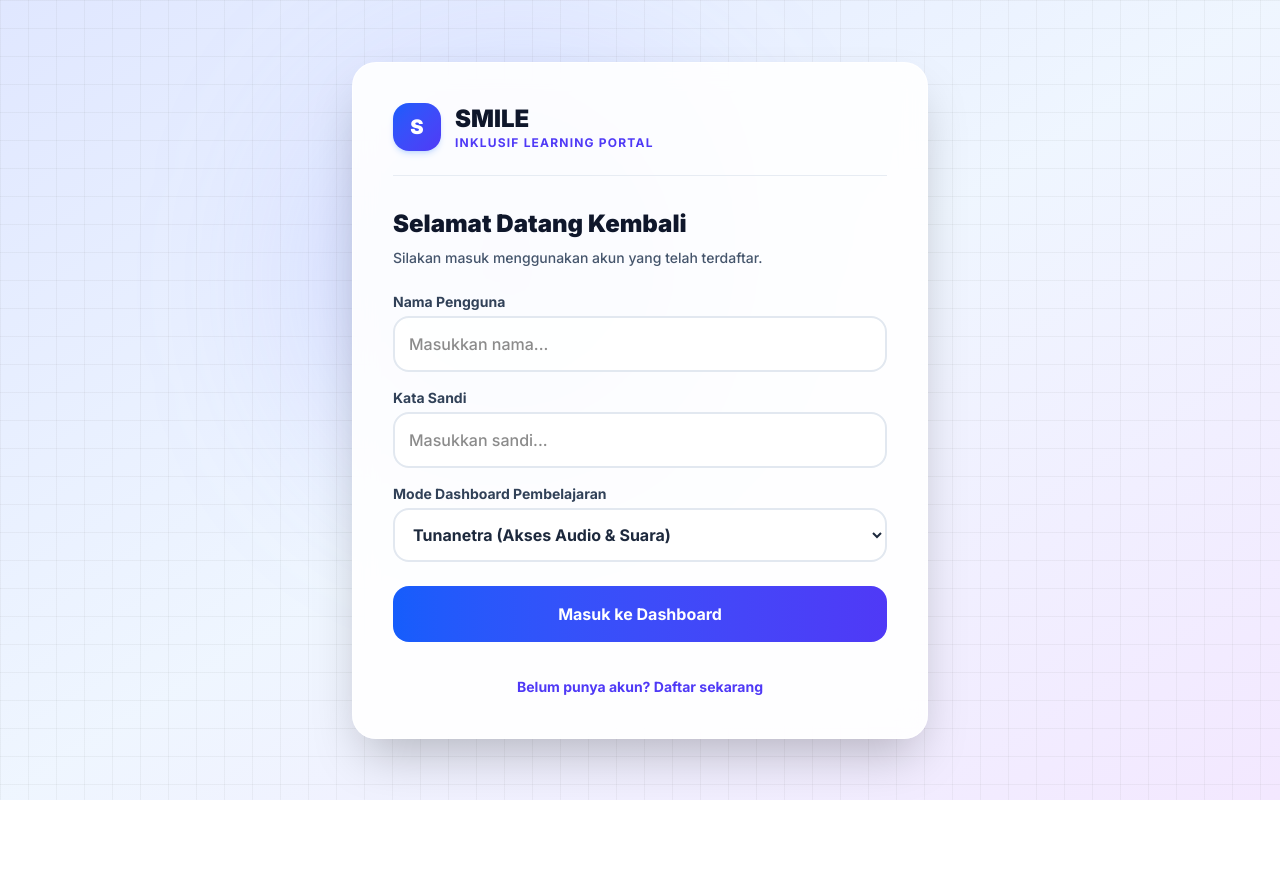
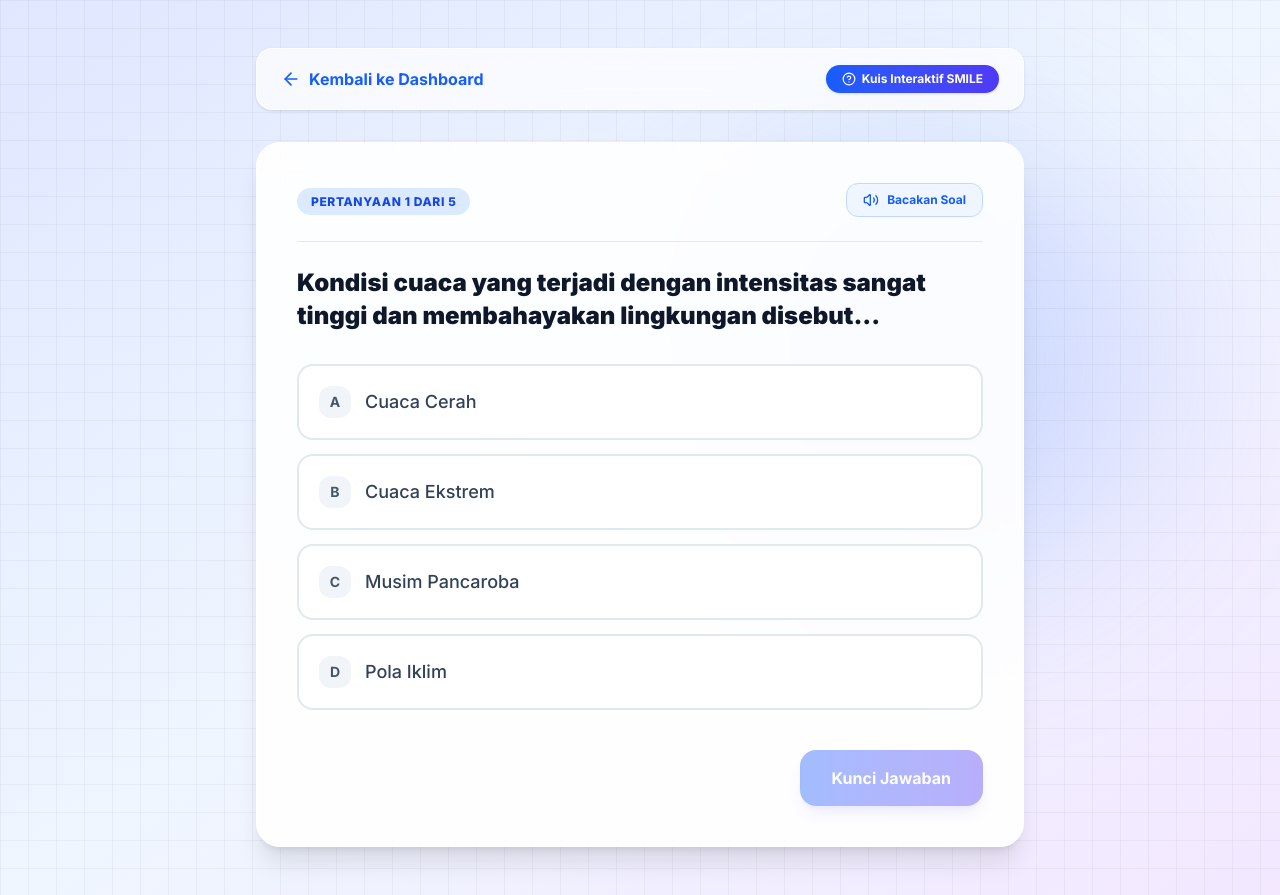
Before and after one commit to naisaaaa745/SMILE, a Next.js app: page /quis-game in a window 1280 px wide. Before the commit the page ends 800 px from the top, so only its background shows below. Built offline with nearby package versions, Linux system fonts and the light colour scheme.

Commit message:
feat: implement interactive quiz page with text-to-speech support for accessibility

```diff
--- a/app/quis-game/page.tsx
+++ b/app/quis-game/page.tsx
@@ -1,105 +1,278 @@
 'use client';
-import { useState } from 'react';
-import { useRouter } from 'next/navigation';
+import { useState, useEffect } from 'react';
+import { ArrowLeft, Volume2, RotateCcw, CheckCircle2, XCircle, Award, HelpCircle } from 'lucide-react';
 import Link from 'next/link';
 
-export default function SignInPage() {
-  const router = useRouter();
-  const [isRegisterMode, setIsRegisterMode] = useState(false);
-  const [username, setUsername] = useState('');
-  const [password, setPassword] = useState('');
-  const [jenisDisabilitas, setJenisDisabilitas] = useState('Tunanetra');
-  const [errorMsg, setErrorMsg] = useState('');
-  const [successMsg, setSuccessMsg] = useState('');
-  const [isLoading, setIsLoading] = useState(false);
+// Data Kuis yang disusun dari Materi Cuaca Ekstrem
+const quizQuestions = [
+  {
+    id: 1,
+    question: "Kondisi cuaca yang terjadi dengan intensitas sangat tinggi dan membahayakan lingkungan disebut...",
+    options: ["Cuaca Cerah", "Cuaca Ekstrem", "Musim Pancaroba", "Pola Iklim"],
+    correctAnswer: 1,
+    explanation: "Cuaca ekstrem adalah kondisi cuaca yang tidak normal dengan intensitas tinggi, seperti hujan lebat atau gelombang panas."
+  },
+  {
+    id: 2,
+    question: "Salah satu penyebab utama meningkatnya kejadian cuaca ekstrem di berbagai wilayah adalah...",
+    options: ["Perubahan Iklim", "Rotasi Bumi", "Banyaknya Pepohonan", "Gerhana Matahari"],
+    correctAnswer: 0,
+    explanation: "Perubahan iklim menyebabkan pergeseran pola cuaca sehingga cuaca ekstrem lebih sering terjadi."
+  },
+  {
+    id: 3,
+    question: "Apa tindakan yang tepat saat terjadi banjir di lingkungan sekitar kita?",
+    options: ["Bermain di genangan air banjir", "Mengikuti arahan petugas dan mencari tempat aman", "Tetap tidur di dalam rumah yang terendam", "Membuang sampah ke sungai"],
+    correctAnswer: 1,
+    explanation: "Mengikuti arahan evakuasi petugas sangat penting untuk menjaga keselamatan diri dari bahaya banjir."
+  },
+  {
+    id: 4,
+    question: "Kekeringan yang berkepanjangan dapat mengakibatkan dampak buruk, yaitu...",
+    options: ["Tanaman tumbuh subur", "Sulit memperoleh air bersih", "Sungai meluap deras", "Suhu udara menjadi sangat dingin"],
+    correctAnswer: 1,
+    explanation: "Saat kekeringan, cadangan air menurun drastis sehingga air bersih sulit didapat dan tanaman layu."
+  },
+  {
+    id: 5,
+    question: "Tindakan sederhana yang bisa kita lakukan untuk membantu mengurangi dampak perubahan iklim adalah...",
+    options: ["Menggunakan plastik sekali pakai sebanyak mungkin", "Menanam pohon dan menghemat listrik", "Menebang pohon di pekarangan", "Membiarkan lampu menyala seharian"],
+    correctAnswer: 1,
+    explanation: "Menanam pohon dan menghemat energi (listrik/air) adalah langkah nyata mengurangi pemanasan global."
+  }
+];
 
-  const handleSubmit = async (e: React.FormEvent) => {
-    e.preventDefault();
-    setErrorMsg(''); setSuccessMsg('');
-    if (!username.trim() || !password.trim()) { setErrorMsg('Nama pengguna dan kata sandi wajib diisi.'); return; }
-    setIsLoading(true);
+export default function QuizPage() {
+  const [currentQuestion, setCurrentQuestion] = useState(0);
+  const [selectedOption, setSelectedOption] = useState<number | null>(null);
+  const [isSubmitted, setIsSubmitted] = useState(false);
+  const [score, setScore] = useState(0);
+  const [showResult, setShowResult] = useState(false);
+  const [isPlayingAudio, setIsPlayingAudio] = useState(false);
 
-    try {
-      if (isRegisterMode) {
-        const res = await fetch('http://localhost:5000/api/register', {
-          method: 'POST', headers: { 'Content-Type': 'application/json' },
-          body: JSON.stringify({ username: username.trim(), password: password.trim(), jenis_disabilitas: jenisDisabilitas })
-        });
-        const data = await res.json();
-        if (!res.ok) throw new Error(data.message || 'Gagal melakukan registrasi.');
-        setSuccessMsg('Pendaftaran berhasil! Silakan masuk.');
-        setIsRegisterMode(false); setPassword('');
+  // Fitur Audio untuk membacakan pertanyaan & opsi (Ramah Tunanetra)
+  const readQuestion = (index: number) => {
+    if (typeof window === 'undefined') return;
+    window.speechSynthesis.cancel();
+
+    const q = quizQuestions[index];
+    const textToSpeak = `Pertanyaan nomor ${q.id}. ${q.question}. Pilihan jawaban: A. ${q.options[0]}. B. ${q.options[1]}. C. ${q.options[2]}. D. ${q.options[3]}.`;
+
+    const utterance = new SpeechSynthesisUtterance(textToSpeak);
+    utterance.lang = 'id-ID';
+    utterance.rate = 0.95;
+
+    utterance.onstart = () => setIsPlayingAudio(true);
+    utterance.onend = () => setIsPlayingAudio(false);
+    utterance.onerror = () => setIsPlayingAudio(false);
+
+    window.speechSynthesis.speak(utterance);
+  };
+
+  // Baca otomatis saat soal berganti
+  useEffect(() => {
+    if (!showResult) {
+      readQuestion(currentQuestion);
+    }
+    return () => {
+      if (typeof window !== 'undefined') window.speechSynthesis.cancel();
+    };
+  }, [currentQuestion, showResult]);
+
+  // Handle pilih jawaban
+  const handleSelectOption = (index: number) => {
+    if (isSubmitted) return; // Kunci jawaban jika sudah disubmit
+    setSelectedOption(index);
+  };
+
+  // Cek Jawaban
+  const handleSubmitAnswer = () => {
+    if (selectedOption === null) return;
+
+    setIsSubmitted(true);
+    if (selectedOption === quizQuestions[currentQuestion].correctAnswer) {
+      setScore(prev => prev + 1);
+    }
+  };
+
+  // Lanjut ke soal berikutnya
+  const handleNextQuestion = () => {
+    setSelectedOption(null);
+    setIsSubmitted(false);
+
+    if (currentQuestion < quizQuestions.length - 1) {
+      setCurrentQuestion(prev => prev + 1);
     } else {
-        const res = await fetch('http://localhost:5000/api/signin', {
-          method: 'POST', headers: { 'Content-Type': 'application/json' },
-          body: JSON.stringify({ username: username.trim(), password: password.trim() })
-        });
-        const data = await res.json();
-        if (!res.ok) throw new Error(data.message || 'Username atau password salah.');
-        setSuccessMsg('Login berhasil! Mengalihkan...');
-        localStorage.setItem('user', JSON.stringify({ username: username.trim(), jenis_disabilitas: jenisDisabilitas }));
-        setTimeout(() => {
-          if (jenisDisabilitas === 'Tunanetra') router.push('/tunanetra');
-          else router.push('/tunarungu');
-        }, 1000);
+      setShowResult(true);
     }
-    } catch (err: any) { setErrorMsg(err.message || 'Terjadi kesalahan koneksi server.'); }
-    finally { setIsLoading(false); }
+  };
+
+  // Ulangi Kuis
+  const handleRestartQuiz = () => {
+    setCurrentQuestion(0);
+    setSelectedOption(null);
+    setIsSubmitted(false);
+    setScore(0);
+    setShowResult(false);
   };
 
   return (
-    <main className="min-h-screen font-sans relative overflow-hidden bg-gradient-to-br from-indigo-100 via-blue-50 to-purple-100 flex items-center justify-center p-6">
+    <main className="min-h-screen font-sans relative overflow-hidden bg-gradient-to-br from-indigo-100 via-blue-50 to-purple-100 text-slate-900 p-6 md:p-12 flex flex-col justify-center">
+      {/* Background Estetik */}
       <div className="absolute inset-0 bg-[linear-gradient(to_right,#80808015_1px,transparent_1px),linear-gradient(to_bottom,#80808015_1px,transparent_1px)] bg-[size:28px_28px] pointer-events-none"></div>
-      <div className="absolute top-[10%] left-[25%] w-[400px] h-[400px] bg-indigo-400/25 blur-[90px] rounded-full pointer-events-none"></div>
+      <div className="absolute top-[15%] right-[10%] w-[450px] h-[450px] bg-gradient-to-tr from-blue-400/25 to-indigo-400/25 blur-[90px] rounded-full pointer-events-none"></div>
 
-      <div className="bg-white/90 backdrop-blur-md p-8 md:p-10 rounded-3xl shadow-2xl w-full max-w-xl border border-white/80 relative z-10">
-        <header className="flex items-center gap-3.5 mb-8 border-b border-slate-200/80 pb-6">
-          <div className="w-12 h-12 bg-gradient-to-br from-blue-600 to-indigo-600 rounded-2xl flex items-center justify-center text-white font-black text-xl shadow-md shadow-blue-500/20">S</div>
-          <div>
-            <h1 className="text-2xl font-black text-slate-900">SMILE</h1>
-            <p className="text-xs font-bold text-indigo-600 uppercase tracking-widest">Inklusif Learning Portal</p>
-          </div>
+      <div className="max-w-3xl w-full mx-auto relative z-10">
+        <header className="flex justify-between items-center mb-8 bg-white/70 backdrop-blur-md px-6 py-4 rounded-2xl border border-white/80 shadow-sm">
+          <Link href="/tunanetra" className="flex items-center gap-2 text-blue-600 font-bold hover:text-indigo-600 transition-colors">
+            <ArrowLeft size={20} /> Kembali ke Dashboard
+          </Link>
+          <span className="bg-gradient-to-r from-blue-600 to-indigo-600 text-white font-bold px-4 py-1.5 rounded-full text-xs shadow-sm flex items-center gap-1.5">
+            <HelpCircle size={14} /> Kuis Interaktif SMILE
+          </span>
         </header>
 
-        <h2 className="text-2xl font-black text-slate-900 mb-2">
-          {isRegisterMode ? 'Daftar Akun Baru' : 'Selamat Datang Kembali'}
+        {!showResult ? (
+          <article className="bg-white/90 backdrop-blur-md p-8 md:p-10 rounded-3xl border border-white shadow-xl">
+            {/* Header Soal & Audio */}
+            <div className="flex items-center justify-between pb-6 border-b border-slate-200 mb-6 flex-wrap gap-4">
+              <div>
+                <span className="bg-blue-100 text-blue-700 font-extrabold text-xs px-3.5 py-1.5 rounded-full uppercase tracking-wider">
+                  Pertanyaan {currentQuestion + 1} dari {quizQuestions.length}
+                </span>
+              </div>
+              <button
+                onClick={() => readQuestion(currentQuestion)}
+                className="px-4 py-2 bg-blue-50 hover:bg-blue-100 text-blue-600 border border-blue-200 rounded-xl font-bold text-xs flex items-center gap-2 transition-all"
+                title="Bacakan Soal"
+              >
+                <Volume2 size={16} className={isPlayingAudio ? 'animate-bounce' : ''} />
+                <span>Bacakan Soal</span>
+              </button>
+            </div>
+
+            {/* Teks Pertanyaan */}
+            <h2 className="text-xl md:text-2xl font-black text-slate-900 mb-8 leading-snug">
+              {quizQuestions[currentQuestion].question}
             </h2>
-        <p className="text-slate-600 mb-6 font-medium text-sm">
-          {isRegisterMode ? 'Lengkapi data untuk memulai pembelajaran inklusif.' : 'Silakan masuk menggunakan akun yang telah terdaftar.'}
+
+            {/* Opsi Pilihan Ganda */}
+            <div className="space-y-3.5 mb-8">
+              {quizQuestions[currentQuestion].options.map((option, index) => {
+                const isSelected = selectedOption === index;
+                const isCorrect = index === quizQuestions[currentQuestion].correctAnswer;
+
+                let optionStyle = "bg-white border-2 border-slate-200 text-slate-700 hover:border-indigo-400 hover:bg-indigo-50/30";
+
+                if (isSelected) {
+                  optionStyle = "bg-indigo-50 border-2 border-indigo-600 text-indigo-950 font-bold shadow-md";
+                }
+
+                // Styling warna setelah jawaban disubmit
+                if (isSubmitted) {
+                  if (isCorrect) {
+                    optionStyle = "bg-emerald-50 border-2 border-emerald-500 text-emerald-950 font-bold";
+                  } else if (isSelected && !isCorrect) {
+                    optionStyle = "bg-rose-50 border-2 border-rose-500 text-rose-950 font-bold";
+                  } else {
+                    optionStyle = "bg-slate-50 border-2 border-slate-200 text-slate-400 opacity-60";
+                  }
+                }
+
+                return (
+                  <button
+                    key={index}
+                    onClick={() => handleSelectOption(index)}
+                    disabled={isSubmitted}
+                    className={`w-full text-left p-4 md:p-5 rounded-2xl transition-all flex items-center justify-between gap-4 font-medium ${optionStyle}`}
+                  >
+                    <div className="flex items-center gap-3.5">
+                      <span className={`w-8 h-8 rounded-xl flex items-center justify-center text-sm font-bold flex-shrink-0 ${isSelected ? 'bg-indigo-600 text-white' : 'bg-slate-100 text-slate-600'
+                        }`}>
+                        {String.fromCharCode(65 + index)}
+                      </span>
+                      <span className="text-base md:text-lg">{option}</span>
+                    </div>
+
+                    {isSubmitted && isCorrect && <CheckCircle2 className="w-6 h-6 text-emerald-600 flex-shrink-0" />}
+                    {isSubmitted && isSelected && !isCorrect && <XCircle className="w-6 h-6 text-rose-600 flex-shrink-0" />}
+                  </button>
+                );
+              })}
+            </div>
+
+            {/* Penjelasan Pembahasan Materi (Muncul setelah submit) */}
+            {isSubmitted && (
+              <div className="bg-blue-50/80 border border-blue-200 p-5 rounded-2xl mb-8 flex items-start gap-3.5 animate-fadeIn">
+                <span className="text-xl mt-0.5">💡</span>
+                <div>
+                  <h4 className="font-extrabold text-blue-950 text-sm mb-1">Pembahasan Singkat:</h4>
+                  <p className="text-sm font-medium text-blue-900 leading-relaxed">
+                    {quizQuestions[currentQuestion].explanation}
+                  </p>
+                </div>
+              </div>
+            )}
+
+            {/* Tombol Action */}
+            <div className="flex justify-end pt-2">
+              {!isSubmitted ? (
+                <button
+                  onClick={handleSubmitAnswer}
+                  disabled={selectedOption === null}
+                  className="w-full sm:w-auto px-8 py-4 rounded-2xl font-bold bg-gradient-to-r from-blue-600 to-indigo-600 hover:from-blue-700 hover:to-indigo-700 text-white shadow-lg shadow-indigo-500/25 disabled:opacity-40 disabled:pointer-events-none transition-all"
+                >
+                  Kunci Jawaban
+                </button>
+              ) : (
+                <button
+                  onClick={handleNextQuestion}
+                  className="w-full sm:w-auto px-8 py-4 rounded-2xl font-bold bg-gradient-to-r from-emerald-600 to-teal-600 hover:from-emerald-700 hover:to-teal-700 text-white shadow-lg shadow-emerald-500/25 transition-all flex items-center justify-center gap-2"
+                >
+                  {currentQuestion < quizQuestions.length - 1 ? 'Soal Berikutnya →' : 'Lihat Hasil Akhir →'}
+                </button>
+              )}
+            </div>
+          </article>
+        ) : (
+          /* Tampilan Hasil Akhir Kuis */
+          <div className="bg-white/90 backdrop-blur-md p-10 md:p-12 rounded-3xl border border-white shadow-2xl text-center">
+            <div className="w-20 h-20 bg-gradient-to-tr from-amber-400 to-orange-500 rounded-3xl mx-auto flex items-center justify-center text-white shadow-lg shadow-orange-500/30 mb-6">
+              <Award size={40} />
+            </div>
+
+            <h2 className="text-3xl font-black text-slate-900 mb-2">Kuis Selesai!</h2>
+            <p className="text-slate-600 font-medium mb-8">
+              Kamu telah menyelesaikan latihan soal mengenai <span className="font-bold text-slate-800">Cuaca Ekstrem</span>.
             </p>
 
-        <form onSubmit={handleSubmit} className="space-y-4">
-          {errorMsg && <div className="bg-red-50 border border-red-200 text-red-700 p-4 rounded-2xl text-sm font-bold">{errorMsg}</div>}
-          {successMsg && <div className="bg-green-50 border border-green-200 text-green-700 p-4 rounded-2xl text-sm font-bold">{successMsg}</div>}
-
-          <div>
-            <label className="block text-sm font-bold text-slate-700 mb-1">Nama Pengguna</label>
-            <input className="w-full border-2 border-slate-200 bg-white/80 p-3.5 rounded-2xl focus:border-indigo-600 outline-none font-medium transition-all" type="text" placeholder="Masukkan nama..." value={username} onChange={(e) => setUsername(e.target.value)} />
+            {/* Kotak Nilai */}
+            <div className="bg-gradient-to-r from-blue-50 to-indigo-50 border border-blue-200/80 max-w-sm mx-auto p-6 rounded-3xl mb-8 shadow-inner">
+              <p className="text-xs font-bold uppercase tracking-widest text-indigo-600 mb-1">Skor Jawaban Benar</p>
+              <div className="text-5xl font-black text-slate-900">
+                {score} <span className="text-2xl font-bold text-slate-400">/ {quizQuestions.length}</span>
+              </div>
+              <p className="text-xs font-bold text-slate-500 mt-3">
+                {score === quizQuestions.length ? '🌟 Luar Biasa! Pemahamanmu sangat sempurna.' : score >= 3 ? '👍 Bagus! Kamu sudah memahami materi dengan baik.' : '💪 Tetap semangat! Jangan ragu untuk membaca ulang materi.'}
+              </p>
             </div>
 
-          <div>
-            <label className="block text-sm font-bold text-slate-700 mb-1">Kata Sandi</label>
-            <input className="w-full border-2 border-slate-200 bg-white/80 p-3.5 rounded-2xl focus:border-indigo-600 outline-none font-medium transition-all" type="password" placeholder="Masukkan sandi..." value={password} onChange={(e) => setPassword(e.target.value)} />
+            <div className="flex flex-col sm:flex-row justify-center gap-4">
+              <button
+                onClick={handleRestartQuiz}
+                className="px-6 py-3.5 bg-white border-2 border-slate-200 hover:bg-slate-50 text-slate-700 rounded-2xl font-bold flex items-center justify-center gap-2 transition-all shadow-sm"
+              >
+                <RotateCcw size={18} /> Ulangi Kuis
+              </button>
+              <Link
+                href="/tunanetra"
+                className="px-8 py-3.5 bg-gradient-to-r from-blue-600 to-indigo-600 hover:from-blue-700 hover:to-indigo-700 text-white rounded-2xl font-bold flex items-center justify-center shadow-md shadow-blue-500/25 transition-all"
+              >
+                Kembali ke Dashboard
+              </Link>
             </div>
-
-          <div>
-            <label className="block text-sm font-bold text-slate-700 mb-1">Mode Dashboard Pembelajaran</label>
-            <select className="w-full border-2 border-slate-200 bg-white p-3.5 rounded-2xl focus:border-indigo-600 outline-none font-bold text-slate-800" value={jenisDisabilitas} onChange={(e) => setJenisDisabilitas(e.target.value)}>
-              <option value="Tunanetra">Tunanetra (Akses Audio & Suara)</option>
-              <option value="Tunarungu">Tunarungu (Akses Video & Isyarat)</option>
-            </select>
           </div>
-
-          <button type="submit" disabled={isLoading} className="w-full bg-gradient-to-r from-blue-600 to-indigo-600 text-white py-4 rounded-2xl font-bold hover:shadow-lg hover:shadow-indigo-500/25 transition-all disabled:opacity-50 mt-2">
-            {isLoading ? 'Memproses...' : isRegisterMode ? 'Daftar Sekarang' : 'Masuk ke Dashboard'}
-          </button>
-
-          <div className="text-center pt-4">
-            <button type="button" onClick={() => { setIsRegisterMode(!isRegisterMode); setErrorMsg(''); setSuccessMsg(''); }} className="text-indigo-600 font-bold text-sm hover:underline">
-              {isRegisterMode ? 'Sudah punya akun? Masuk di sini' : 'Belum punya akun? Daftar sekarang'}
-            </button>
-          </div>
-        </form>
+        )}
       </div>
     </main>
   );
```
Lines whose indentation alone changed are shown as unchanged.
